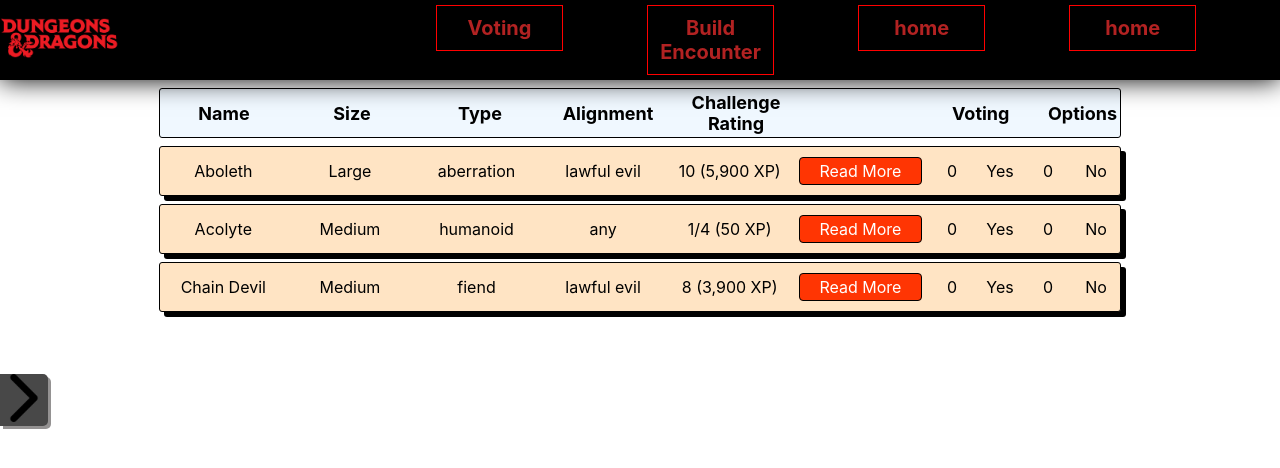
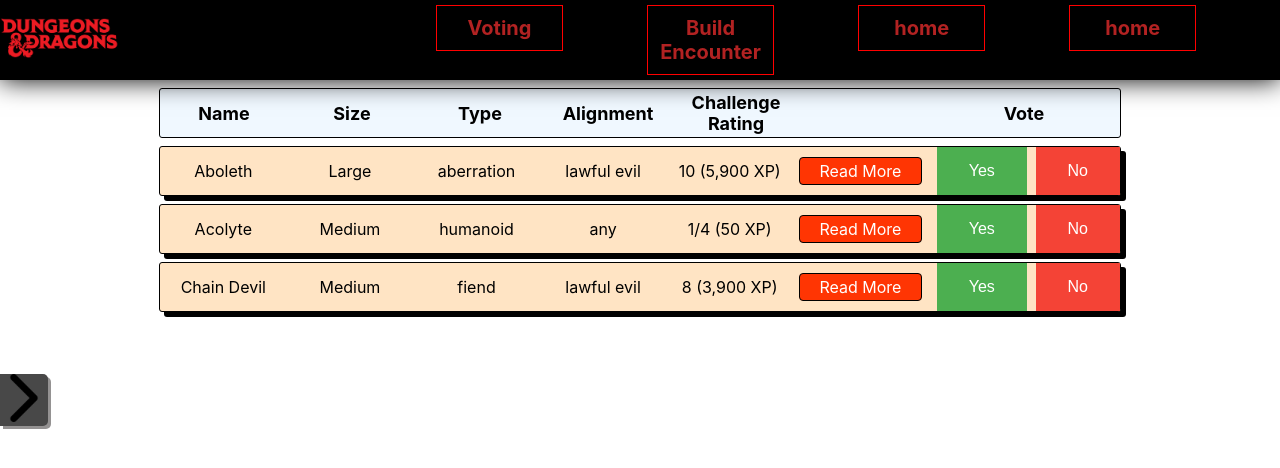
Before and after one commit to handsomepotato90/dnd-project, a React (Create React App) app: page /voting in a window 1280 px wide. Shown: the top 468 px of the page. Built offline with nearby package versions, Linux system fonts and the light colour scheme.

Commit message:
voting buttons try 1.0

```diff
--- /dev/null
+++ b/src/components/Voting/Button.js
@@ -0,0 +1,19 @@
+import React, { useState } from "react";
+
+export default function Button(props) {
+  const cName = " " + props.className;
+  let [number, newVote] = useState(props.voteCount);
+  const Vote = () => {
+    newVote(number + 1);
+    props.onClick(props.text,props.name)
+    // console.log(props.text,props.name)
+  };
+  return (
+    <React.Fragment>
+      <div>{number}</div>
+      <button  onClick={Vote} className={cName}>
+        {props.text}
+      </button>
+    </React.Fragment>
+  );
+}
--- a/src/components/Voting/MainMonsterBox.css
+++ b/src/components/Voting/MainMonsterBox.css
@@ -46,3 +46,28 @@
         color: white;
 
 }
+
+.green{
+  padding: 2rem 0 2rem 0;
+  background-color: #4CAF50;
+  border: none;
+  color: white;
+  padding: 15px 32px;
+  text-align: center;
+  text-decoration: none;
+  display: inline-block;
+  font-size: 16px;
+  cursor: pointer;
+}
+.red{
+  padding: 2rem 0 2rem 0;
+  background-color: #f44336;
+  border: none;
+  color: white;
+  padding: 15px 32px;
+  text-align: center;
+  text-decoration: none;
+  display: inline-block;
+  font-size: 16px;
+  cursor: pointer;
+}
--- a/src/components/Voting/MainMonsterBox.js
+++ b/src/components/Voting/MainMonsterBox.js
@@ -1,28 +1,20 @@
 import React, { useState } from "react";
 import FullMonsterDescription from "./FullMonsterDescription/FullMonsterDescription";
 import "./MainMonsterBox.css";
+import Button from "./Button";
 
 export default function MainMonsterBox(props) {
-
   const [isClicked, statusChecker] = useState(false);
   const [clickebleText, textChanger] = useState("Read More");
 
-
   const cName = "monster_voter_style " + props.className;
-  const votingColection = {
-    positiveVotes: "0",
-    positive: "Yes",
-    negativeVotes: "0",
-    negative: "No",
-  };
-
 
   const ReadFullText = () => {
     if (clickebleText === "Read More") {
       statusChecker(true);
       textChanger("Close");
     } else {
-        textChanger("Read More");
+      textChanger("Read More");
       statusChecker(false);
     }
   };
@@ -31,7 +23,7 @@
 
   const sizeType = splitStats[0].split(" ");
 
-  console.log(props.monsterStats.meta)
+  console.log(props.monsterStats.meta);
 
   return (
     <>
@@ -50,30 +42,38 @@
             </div>
           )}
         </div>
+
         <div className="voting_booth">
           {props.monsterStats.extraContent ? (
-            <VotinBooth fillTheBoxes={props.monsterStats.extraContent} />
+            <div>{props.monsterStats.extraContent.text}</div>
           ) : (
-            <VotinBooth fillTheBoxes={votingColection} />
+            <VotinBooth name={props.monsterStats.name} />
           )}
         </div>
       </div>
-        {isClicked ? <FullMonsterDescription monsterStats={props.monsterStats} /> : null}
-
+      {isClicked ? (
+        <FullMonsterDescription monsterStats={props.monsterStats} />
+      ) : null}
     </>
   );
 }
 const VotinBooth = (props) => {
   return (
     <>
-      {props.fillTheBoxes.positiveVotes ? (
-        <div>{props.fillTheBoxes.positiveVotes}</div>
-      ) : null}
-      <div>{props.fillTheBoxes.positive}</div>
-      {props.fillTheBoxes.positiveVotes ? (
-        <div>{props.fillTheBoxes.negativeVotes}</div>
-      ) : null}
-      <div>{props.fillTheBoxes.negative}</div>
+      <Button
+        // onClick={Voting}
+        name={props.name}
+        // voteCount={votesYes}
+        text="Yes"
+        className="green"
+      />
+      <Button
+        // onClick={Voting}
+        name={props.name}
+        // voteCount={votesNo}
+        text="No"
+        className="red"
+      />
     </>
   );
 };
--- a/src/components/Voting/Voting.js
+++ b/src/components/Voting/Voting.js
@@ -110,8 +110,8 @@
       readMore: "",
       positiveVotes: "",
       negativeVotes: "",
-      positive: "Voting",
-      negative: "Options",
+      text: "Vote",
+
     },
   };
   return (
```
